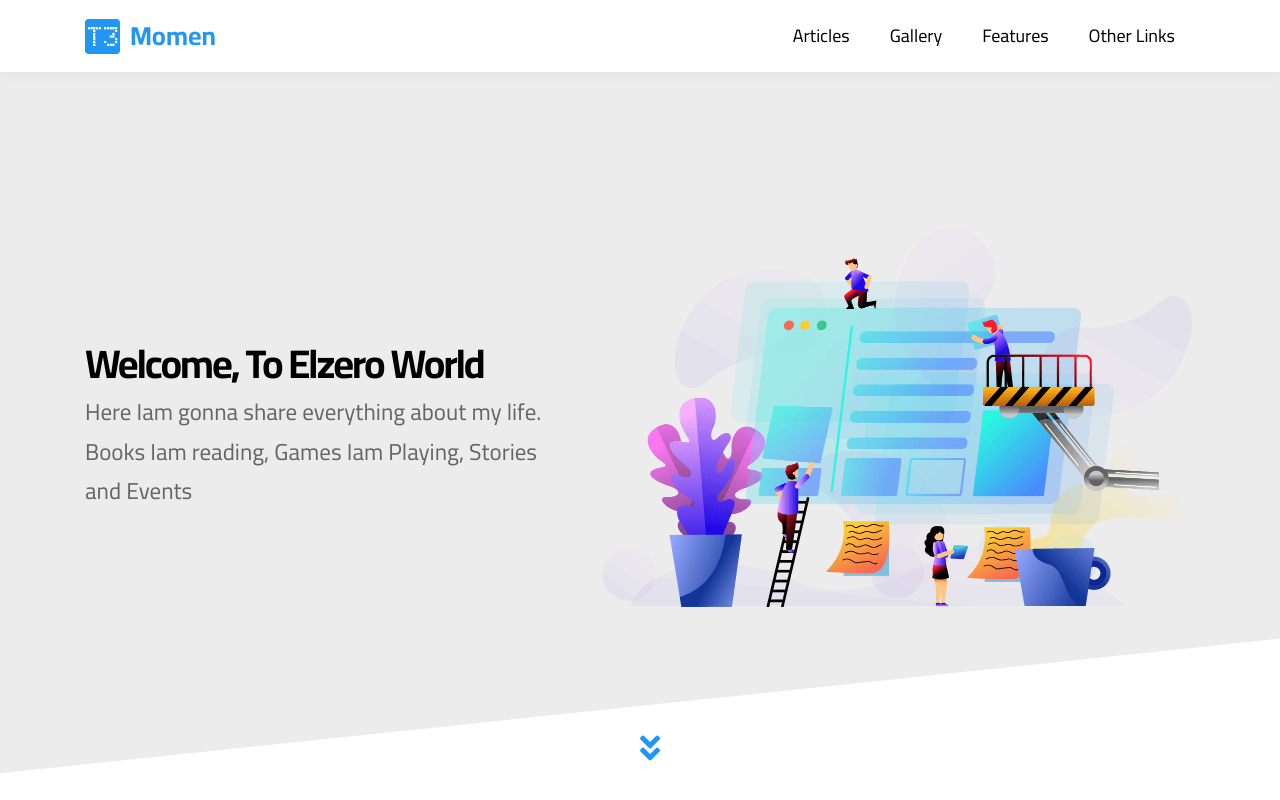
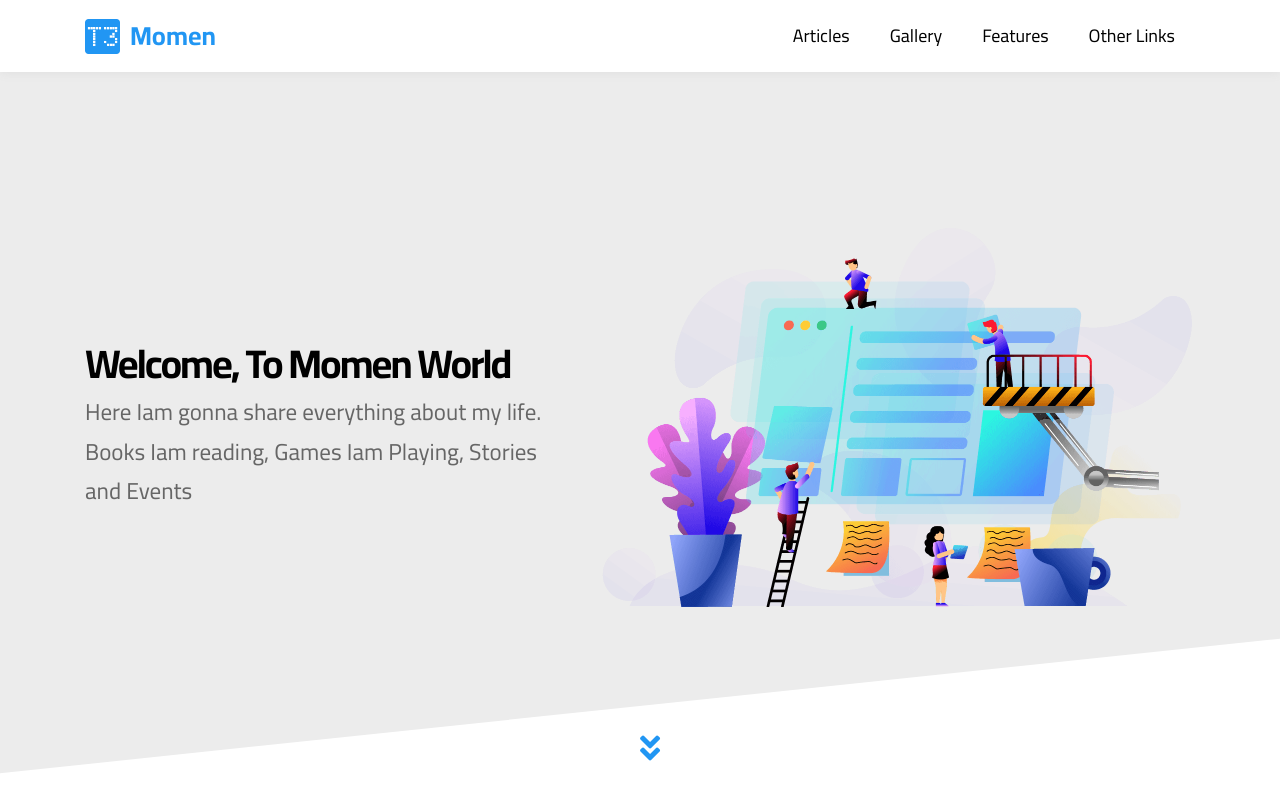
Before and after one commit to momenHajiri/HTML_CSS_Template_Th_by_eng_momen, a plain HTML site: page index.html in a window 1280 px wide. Shown: the top 800 px of the page. Drawn offline with Linux system fonts and the light colour scheme.

Commit message:
ending project

```diff
--- a/index.html
+++ b/index.html
@@ -81,7 +81,7 @@
     <div class="landing">
         <div class="container">
             <div class="text">
-                <h1>Welcome, To Elzero World</h1>
+                <h1>Welcome, To Momen World</h1>
                 <p>Here Iam gonna share everything about my life.
                     Books Iam reading, Games Iam Playing, Stories and Events
                 </p>
```
